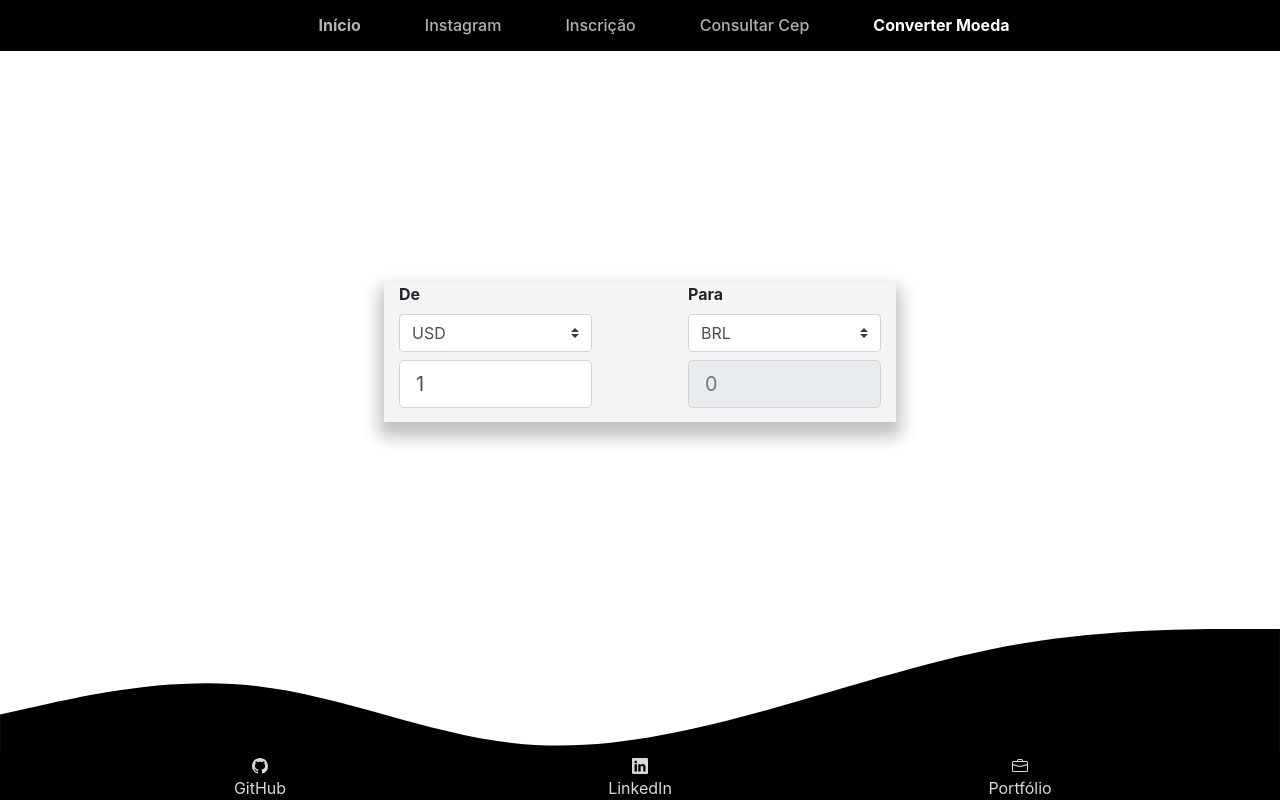
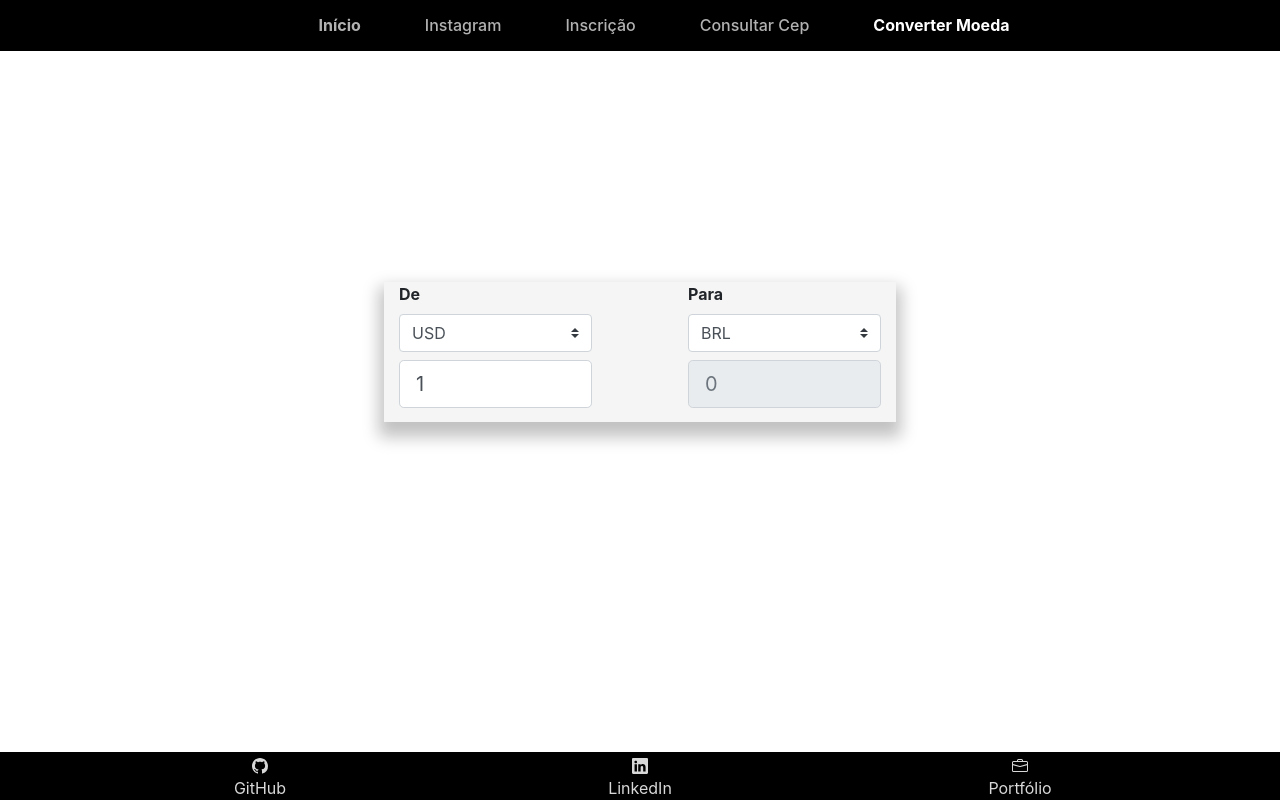
Before and after one commit to Th3mike/projeto-desafios, a Nuxt app: page /converter-moeda in a window 1280 px wide. Built offline with nearby package versions, Linux system fonts and the light colour scheme.

Commit message:
removendo ondas do 1280px

```diff
--- a/pages/converter-moeda.vue
+++ b/pages/converter-moeda.vue
@@ -189,8 +189,8 @@ img {
   box-shadow: 0px 10px 15px 5px rgba(12, 12, 12, 0.25);
 }
 @media only screen and (max-width: 1280px) {
-  img {
-    position: fixed;
+    img {
+    display: none;
   }
 }
 @media only screen and (max-width: 600px) {
@@ -198,9 +198,6 @@ img {
     width: 100%;
     height: 180px;
     border-radius: 30px;
-  }
-    img {
-    display: none;
   }
   input {
     width: 100%;
```
